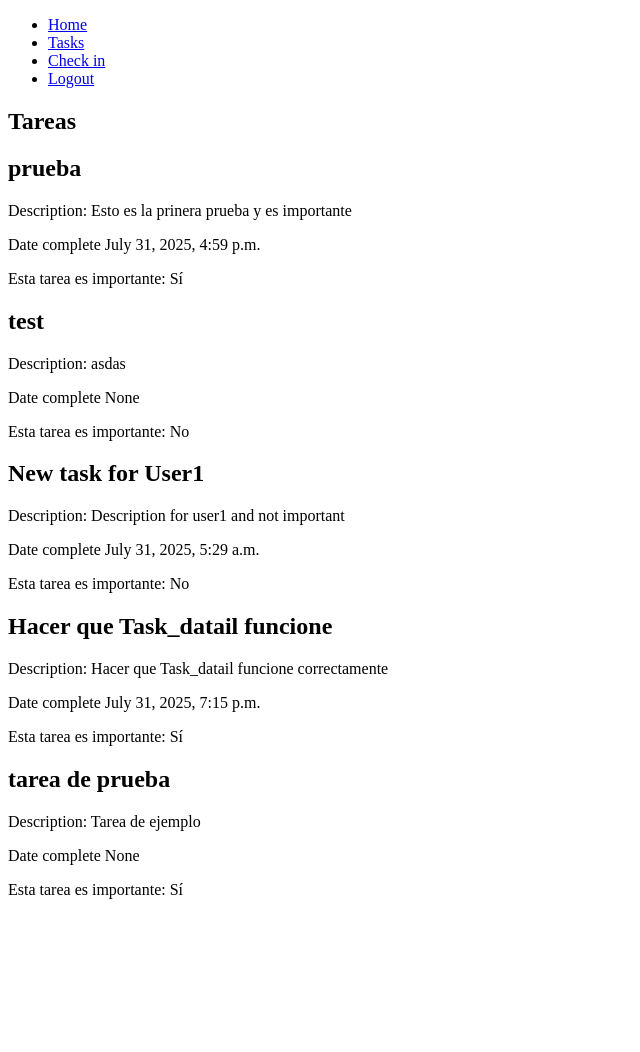
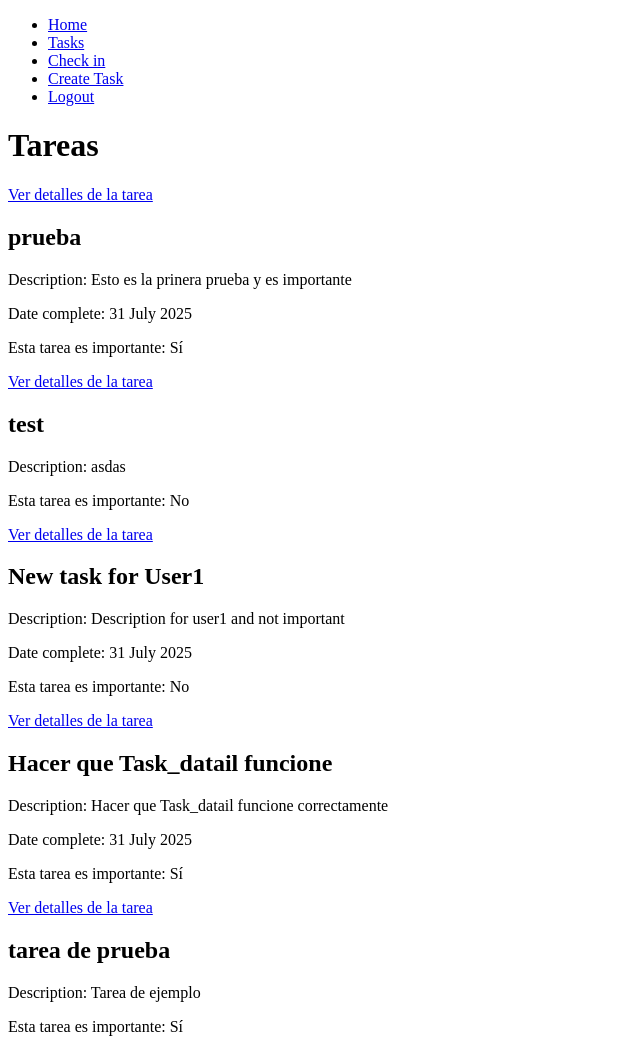
Before and after one commit to Fatima0006/Error_404, a Django app: page /tasks/ in a window 1280 px wide. Shown: the whole page, without its empty margins (0-640 px from the left). Before the commit the page ends 899 px from the top, so only its background shows below. Run offline with Django 5.2, Linux system fonts and the light colour scheme; a user stored in the database is signed in; data comes from the database, SQL or seed files in the repository; both versions use the stored data as it was after the commit; parts of the project's set-up code (start-up, migrations or seed data) failed here and were passed over.

Commit message:
cambios en base html y task

```diff
--- a/djangocrud/urls.py
+++ b/djangocrud/urls.py
@@ -29,3 +29,4 @@ urlpatterns = [
     path('logout/',views.signout,name='logout'),
     path('signin/',views.signin,name='signin'),
 ]
+ñ
--- a/tasks/templates/base.html
+++ b/tasks/templates/base.html
@@ -12,15 +12,16 @@
             <li><a href="{% url 'tasks' %}">Tasks</a></li>
             <li><a href="{% url 'check_in' %}">Check in</a></li>
             {% if user.is_authenticated %}
-                         <li><a href=/logout>Logout</a></li>
+                         <li><a href="{% url 'create_task' %}">Create Task</a></li>
+                         <li><a href="{% url 'logout' %}">Logout</a></li>
             {% else %}
                         <li><a href="{% url 'signup' %}">Signup</a></li>
                         <li><a href="{% url 'signin' %}">Login</a></li>
-            {%endif %}
+            {% endif %}
         </ul>
+    </nav>
 
     {% block content %}
     {% endblock content %}
-
 </body>
 </html>
--- a/tasks/templates/tasks.html
+++ b/tasks/templates/tasks.html
@@ -4,23 +4,24 @@
 {% block title %}Tasks{% endblock %}
 
 {% block content %}
-<!DOCTYPE html>
 <h1> Tareas </h1>
 
-{% for Tasks in tasks %}
+{% for task in tasks %}
+    <a href="{% url 'task_detail' task.id %}">Ver detalles de la tarea</a>
+    <br>
     <div class="task">
-        <h2>{{ Tasks.title }}</h2>
-        <p>Description: {{ Tasks.description }}</p>
-        <p>Date complete {{Tasks.datecompleted}}</p>
+        <h2>{{ task.title }}</h2>
+        <p>Description: {{ task.description }}</p>
+        {% if task.datecompleted %}
+            <p>Date complete: {{ task.datecompleted|date:"j F Y" }}</p>
+        {% endif %}
         <p>Esta tarea es importante:
-            {% if Tasks.important %}
+            {% if task.important %}
                 Sí
             {% else %}
                 No
             {% endif %}
-            </p>
-
-
+        </p>
     </div>
 {% empty %}
     <p>No tasks available.</p>
```
Also changed, not shown: db.sqlite3.
